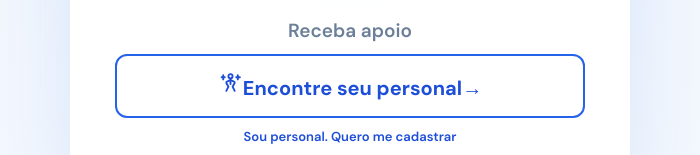
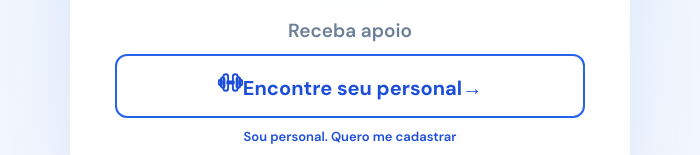
Before and after one commit to albertoapr/calculadoraimc, a Vue app: page / in a window 1280 px wide. Shown: the part 305-460 px from the top of the page, without its empty margins (290-990 px from the left). Built offline with nearby package versions, Linux system fonts and the light colour scheme.

Commit message:
ui: use dumbbell icon on trainer button

```diff
--- a/src/App.vue
+++ b/src/App.vue
@@ -745,7 +745,7 @@ async function sendResult() {
         <div class="home-action">
           <p>Receba apoio</p>
           <button class="secondary-button" type="button" @click="openRequestForm">
-            <svg class="home-action-icon" viewBox="0 0 24 24" aria-hidden="true"><circle cx="12" cy="6" r="2"/><path d="M12 8.5v5m-4-2 4-2 4 2m-8 1 2 3.5m6-3.5L14 16m-4 0-2 4m6-4 2 4M5 5v4m-1.5-2H6.5M19 5v4m-1.5-2H21"/></svg>
+            <svg class="home-action-icon dumbbell-button-icon" viewBox="0 0 24 24" aria-hidden="true"><rect x=".8" y="9.3" width="2.8" height="5.4" rx="1.4"/><rect x="2.8" y="7" width="3.4" height="10" rx="1.7"/><rect x="5.2" y="4.1" width="4.5" height="15.8" rx="2.25"/><path d="M8.9 11h6.2v2H8.9z"/><rect x="14.3" y="4.1" width="4.5" height="15.8" rx="2.25"/><rect x="17.8" y="7" width="3.4" height="10" rx="1.7"/><rect x="20.4" y="9.3" width="2.8" height="5.4" rx="1.4"/></svg>
             <span>Encontre seu personal</span><span aria-hidden="true">→</span>
           </button>
         </div>
```
